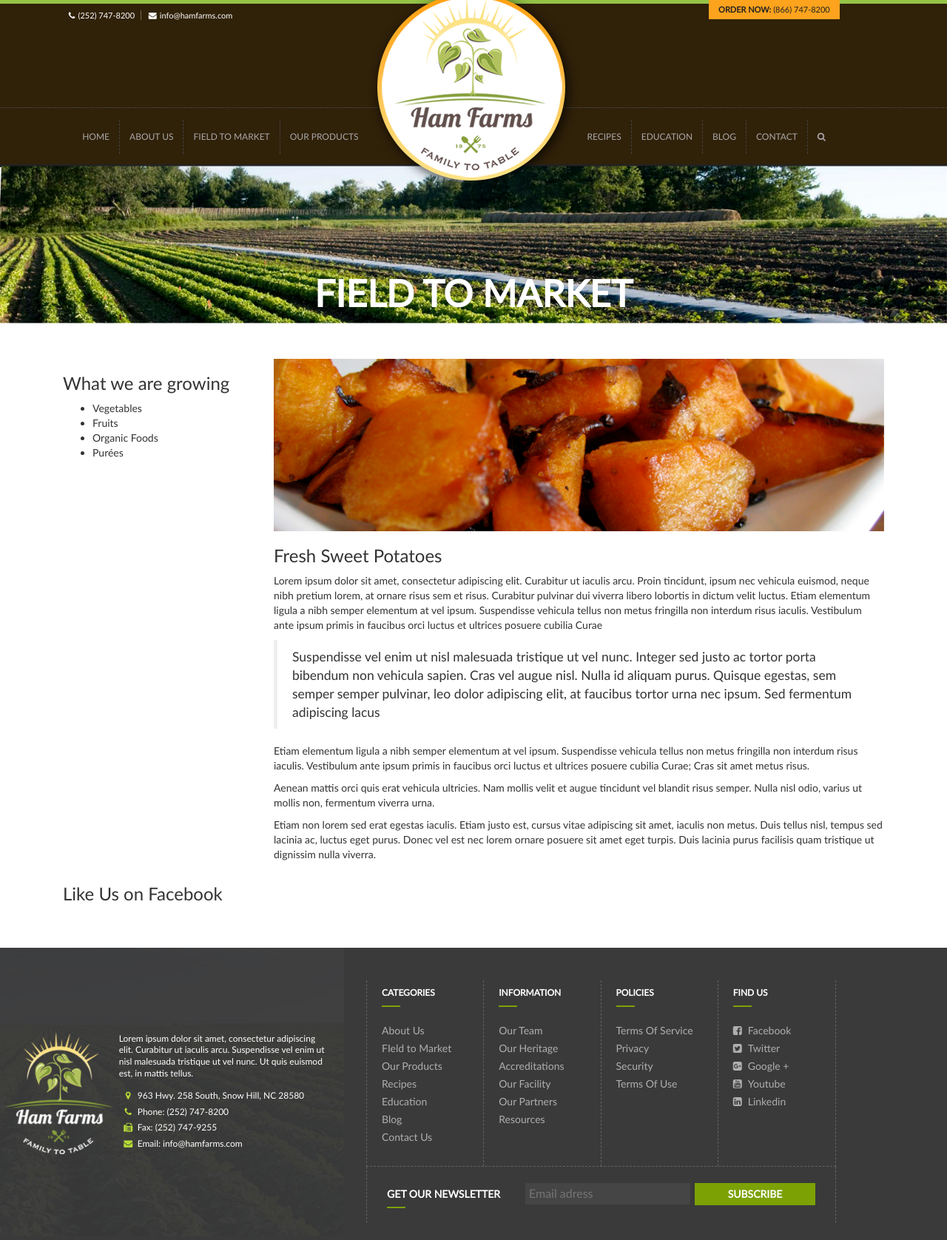
After one commit to sidious18/hamlayouts, a PHP site: page /site-field.html in a window 1280 px wide. The commit adds this page. Shown: the whole page at 74% size. Run offline with PHP 8.4, Linux system fonts and the light colour scheme.

Commit message:
init field to market page

```diff
--- a/css/hamstyle.css
+++ b/css/hamstyle.css
@@ -588,6 +588,32 @@ a:active, a:focus, a:visited{
 	color:white;
 	text-decoration: none;
 }
+.picture-decor{
+	width: 100%;
+	margin: -2px 0px;
+	position: relative;
+}
+.picture-decor img{
+	width: 100%;
+}
+.picture-decor-caption{
+	position: absolute;
+	bottom: 5px;
+	font-size: 50px;
+	color: white;
+	text-align: center;
+	text-transform: uppercase;
+	width: 100%;
+	font-weight: bold;
+}
+.article-content{
+	margin: 50px auto;
+}
+.article-text img{
+	display: block;
+	margin: auto;
+	max-width: 100%;
+}
 @media all and (max-width: 1200px) {
 	.header-navbar-menu a{
 		padding: 8px !important;
@@ -781,6 +807,9 @@ a:active, a:focus, a:visited{
 	.subscribe-button{
 		width: 24%;
 		font-size: 12px;
+	}
+	.picture-decor-caption{
+		font-size: 40px;
 	}
 }
 @media all and (max-width: 996px) {
@@ -978,6 +1007,9 @@ a:active, a:focus, a:visited{
 		width: 24%;
 		font-size: 12px;
 	}
+	.picture-decor-caption{
+		font-size: 30px;
+	}
 }
 @media all and (max-width: 767px) {
 	.left-main-footer-content {
@@ -1167,4 +1199,7 @@ a:active, a:focus, a:visited{
 	.subscribe-button{
 		width: 40%;
 	}
+	.picture-decor-caption{
+		font-size: 20px;
+	}
 }
--- /dev/null
+++ b/site-field.html
@@ -0,0 +1,175 @@
+<!DOCTYPE html>
+<head>
+	<title>Ham Farms</title>
+	<meta charset="utf-8">
+	<meta name="viewport" content="width=device-width, initial-scale=1">
+	<link rel="stylesheet" href="css/bootstrap.min.css">
+	<link rel="stylesheet" href="css/font-awesome.min.css">
+	<link rel="stylesheet" href="css/hamstyle.css">
+	<script src="js/jquery.min.js"></script>
+	<script src="js/bootstrap.min.js"></script>
+	<script src="js/hamscripts.js"></script>
+</head>
+<body>
+	<header class="main-header">
+		<div class="container">
+			<div class="main-header-top">
+				<div class="main-header-contacts">
+					<span class="main-phone">
+						<i class="fa fa-phone fa-1"></i>(252) 747-8200
+					</span>
+					<span class="main-mail">
+						<i class="fa fa-envelope fa-1"></i>info@hamfarms.com
+					</span>
+				</div>
+				<div class="order-now-button">
+					<strong>ORDER NOW:</strong> (866) 747-8200
+				</div>
+			</div>
+			<nav class="navigation">
+				<div class="navbar-header">
+					<div aria-controls="navbar" aria-expanded="false" class="navbar-toggle collapsed" data-target="#navbar" data-toggle="collapse" type="button">
+						<div class="navbar-header">
+			              <span class="sr-only">Toggle navigation</span>
+			              <span class="icon-bar"></span>
+			              <span class="icon-bar"></span>
+			              <span class="icon-bar"></span>
+			            </div>
+					</div>
+				</div>
+				<div class="logo">
+					<a href="#"><img src="img/logo.png" alt="logo"></a>
+				</div>
+				<div class="navbar-collapse collapse header-navbar" id="navbar">
+					<ul class="navbar-nav navbar-left header-navbar-menu">
+						<li><a href="#">Home</a></li>
+						<li class="header-li-dropdown">
+							<a href="#">About us</a>
+		                    <div class="dropdown">
+							    <ul class="dropdown-menu">
+							      <li><a href="#">OUR TEAM</a></li>
+							      <li><a href="#">OUR HISTORY</a></li>
+							      <li><a href="#">OUR FACILITY</a></li>
+							      <li><a href="#">ACCREDITATIONS</a></li>
+							    </ul>
+							</div>
+                  		</li>
+						<li><a href="#">Field to market</a></li>
+						<li><a href="#">Our products</a></li>
+					</ul>
+					<ul class="navbar-nav navbar-right header-navbar-menu">
+						<li><a href="#">Recipes</a></li>
+						<li><a href="#">Education</a></li>
+						<li><a href="#">Blog</a></li>
+						<li><a href="#">Contact</a></li>
+						<li><a href="#"><i class="fa fa-search fa-2"></i></a></li>
+					</ul>
+				</div>
+			</nav>
+		</div>
+	</header>
+	<div class="picture-decor">
+		<img src="img/field-to-market.png" alt="field-to-market">
+		<div class="picture-decor-caption">Field to market</div>
+	</div>
+	<div class="container article-content">
+		<div class="col-sm-3">
+			<h3>What we are growing</h3>
+			<ul>
+				<li>Vegetables</li>
+				<li>Fruits</li>
+				<li>Organic Foods</li>
+				<li>Purées</li>
+			</ul>
+		</div>
+		<div class="col-sm-9 article-text">
+			<img src="img/giant-potato.png" alt="Giant potato">
+			<h3>Fresh Sweet Potatoes</h3>
+			<p>
+				Lorem ipsum dolor sit amet, consectetur adipiscing elit. Curabitur ut iaculis arcu. Proin tincidunt, ipsum nec vehicula euismod, neque nibh pretium lorem, at ornare risus sem et risus. Curabitur pulvinar dui viverra libero lobortis in dictum velit luctus. Etiam elementum ligula a nibh semper elementum at vel ipsum. Suspendisse vehicula tellus non metus fringilla non interdum risus iaculis. Vestibulum ante ipsum primis in faucibus orci luctus et ultrices posuere cubilia Curae
+			</p>
+			<blockquote>
+				Suspendisse vel enim ut nisl malesuada tristique ut vel nunc. Integer sed justo ac tortor porta bibendum non vehicula sapien. Cras vel augue nisl. Nulla id aliquam purus. Quisque egestas, sem semper semper pulvinar, leo dolor adipiscing elit, at faucibus tortor urna nec ipsum. Sed fermentum adipiscing lacus
+			</blockquote>
+			<p>
+				Etiam elementum ligula a nibh semper elementum at vel ipsum. Suspendisse vehicula tellus non metus fringilla non interdum risus iaculis. Vestibulum ante ipsum primis in faucibus orci luctus et ultrices posuere cubilia Curae; Cras sit amet metus risus.
+			</p>
+			<p>
+				Aenean mattis orci quis erat vehicula ultricies. Nam mollis velit et augue tincidunt vel blandit risus semper. Nulla nisl odio, varius ut mollis non, fermentum viverra urna.
+			</p>
+			<p>
+			 	Etiam non lorem sed erat egestas iaculis. Etiam justo est, cursus vitae adipiscing sit amet, iaculis non metus. Duis tellus nisl, tempus sed lacinia ac, luctus eget purus. Donec vel est nec lorem ornare posuere sit amet eget turpis. Duis lacinia purus facilisis quam tristique ut dignissim nulla viverra.
+			 </p>
+		</div>
+		<div class="col-sm-3">
+			<h3>Like Us on Facebook</h3>
+		</div>
+	</div>
+	<footer class="main-footer">
+		<div class="container footer-content">
+			<div class="col-sm-5 left-main-footer" >
+				<a href="#" class="footer-logo"><img src="img/footer-logo.png" alt="footer-logo"></a>
+				<div class="left-main-footer-content">
+					<p>
+						Lorem ipsum dolor sit amet, consectetur adipiscing elit. Curabitur ut iaculis arcu. Suspendisse vel enim ut nisl malesuada tristique ut vel nunc. Ut quis euismod est, in mattis tellus.
+					</p>
+					<p><i class="fa fa-map-marker fa-1"></i>963 Hwy. 258 South, Snow Hill, NC 28580</p>
+					<p><i class="fa fa-phone fa-1"></i>Phone: (252) 747-8200</p>
+					<p><i class="fa fa-fax fa-1"></i>Fax: (252) 747-9255</p>
+					<p><i class="fa fa-envelope fa-1"></i>Email: info@hamfarms.com</p>
+				</div>
+			</div>
+			<div class="col-sm-7">
+				<div class="row footer-menu">
+					<div class="col-sm-3 col-xs-6">
+						<h6 class="footer-menu-title">categories<span></span></h6>
+						<ul>
+							<li><a href="">About Us</a></li>
+							<li><a href="">FIeld to Market</a></li>
+							<li><a href="">Our Products</a></li>
+							<li><a href="">Recipes</a></li>
+							<li><a href="">Education</a></li>
+							<li><a href="">Blog</a></li>
+							<li><a href="">Contact Us</a></li>
+						</ul>
+					</div>
+					<div class="col-sm-3 col-xs-6">
+						<h6 class="footer-menu-title">information<span></span></h6>
+						<ul>
+							<li><a href="">Our Team</a></li>
+							<li><a href="">Our Heritage</a></li>
+							<li><a href="">Accreditations</a></li>
+							<li><a href="">Our Facility</a></li>
+							<li><a href="">Our Partners</a></li>
+							<li><a href="">Resources</a></li>
+						</ul>
+					</div>
+					<div class="col-sm-3 col-xs-6">
+						<h6 class="footer-menu-title">policies<span></span></h6>
+						<ul>
+							<li><a href="">Terms Of Service</a></li>
+							<li><a href="">Privacy</a></li>
+							<li><a href="">Security</a></li>
+							<li><a href="">Terms Of Use</a></li>
+						</ul>
+					</div>
+					<div class="col-sm-3 col-xs-6">
+						<h6 class="footer-menu-title">find us<span></span></h6>
+						<ul>
+							<li><a href=""><i class="fa fa-facebook-square fa-1"></i>Facebook</a></li>
+							<li><a href=""><i class="fa fa-twitter-square fa-1"></i>Twitter</a></li>
+							<li><a href=""><i class="fa fa-google-plus-square fa-1"></i>Google +</a></li>
+							<li><a href=""><i class="fa fa-youtube-square fa-1"></i>Youtube</a></li>
+							<li><a href=""><i class="fa fa-linkedin-square fa-1"></i>Linkedin</a></li>
+						</ul>
+					</div>
+				</div>
+				<div class="row footer-menu-bottom">
+					<h6 class="footer-menu-title">get our newsletter<span></span></h6>
+					<input type="mail" class="subscribe-mail" placeholder="Email adress">
+					<a href="#" class="subscribe-button">subscribe</a>
+				</div>
+			</div>
+		</div>
+	</footer>
+</body>
```
Also changed, not shown: img/field-to-market.png (added), img/giant-potato.png (added).
